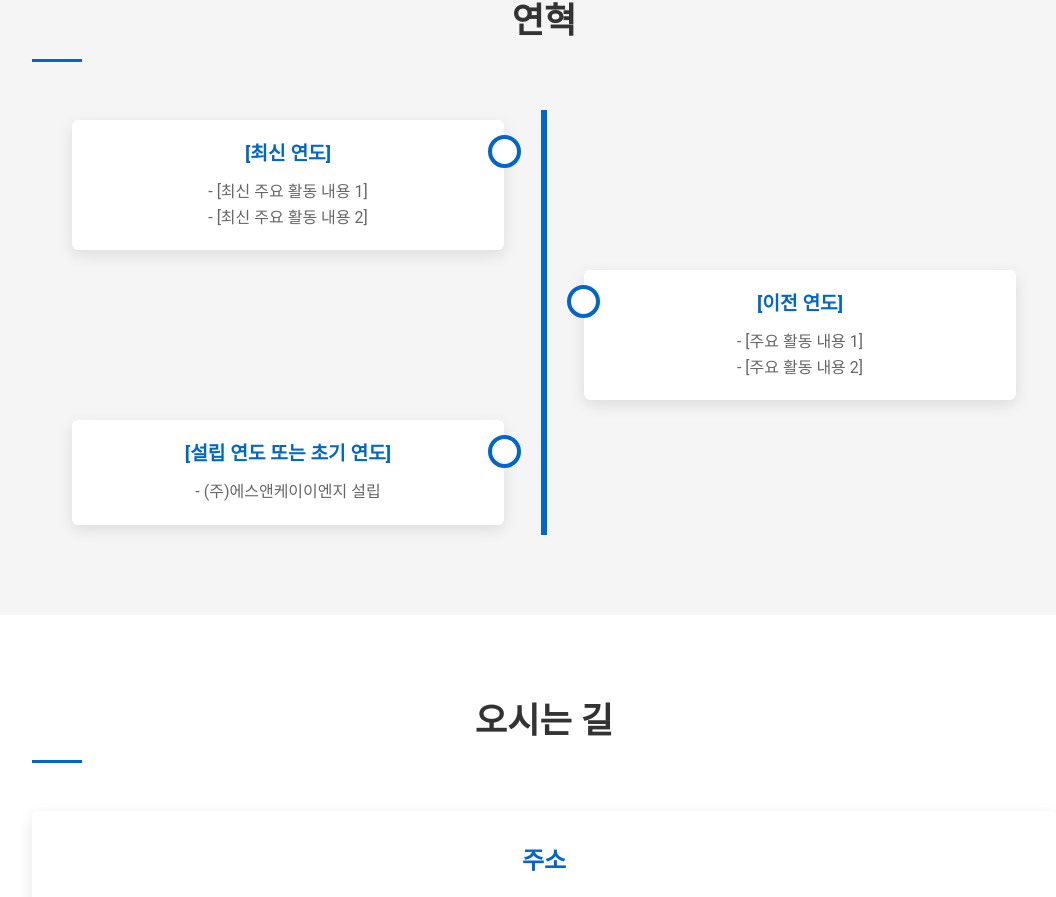
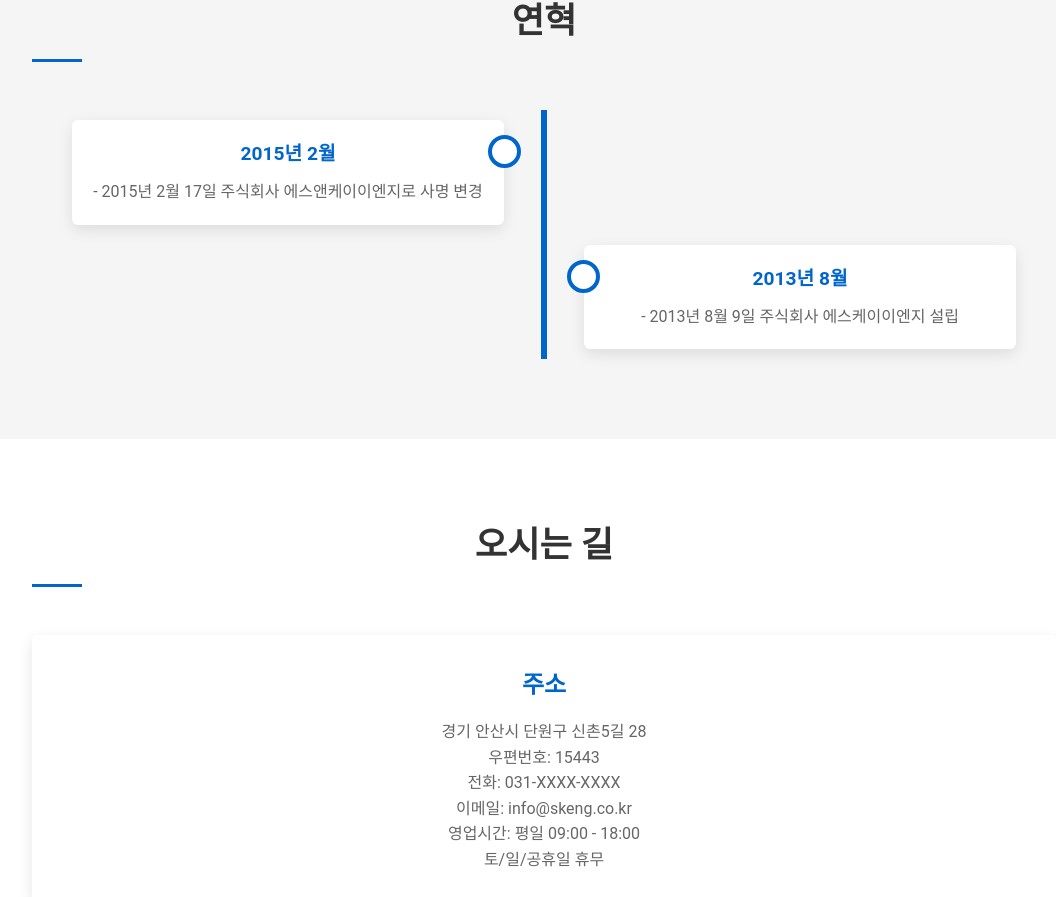
Before and after one commit to juny-park-95/skengweb, a React (Create React App) app: page /about in a window 1280 px wide. Shown: the part 1028-1925 px from the top of the page, without its empty margins (96-1152 px from the left). Built offline with nearby package versions, Linux system fonts and the light colour scheme.

Commit message:
revise history

```diff
--- a/src/pages/About.js
+++ b/src/pages/About.js
@@ -279,37 +279,19 @@ function About() {
         <SectionTitle>연혁</SectionTitle>
         <CompanyHistory>
           <Timeline>
-            {/* TODO: 아래 연혁 내용은 예시 구조입니다.
-              (주)에스앤케이이엔지의 실제 설립일, 주요 사업 확장, 파트너십, 인증 획득 등
-              의미있는 실제 연혁으로 반드시 교체해주세요.
-              최신 순서 또는 오래된 순서 중 택일하여 일관성 있게 나열합니다.
-            */}
             <TimelineItem>
               <TimelineContent>
-                <h3>[최신 연도]</h3>
-                <p>- [최신 주요 활동 내용 1]</p>
-                <p>- [최신 주요 활동 내용 2]</p>
+                <h3>2015년 2월</h3>
+                <p>- 2015년 2월 17일 주식회사 에스앤케이이엔지로 사명 변경</p>
               </TimelineContent>
             </TimelineItem>
 
             <TimelineItem>
               <TimelineContent>
-                <h3>[이전 연도]</h3>
-                <p>- [주요 활동 내용 1]</p>
-                <p>- [주요 활동 내용 2]</p>
+                <h3>2013년 8월</h3>
+                <p>- 2013년 8월 9일 주식회사 에스케이이엔지 설립</p>
               </TimelineContent>
             </TimelineItem>
-
-            <TimelineItem>
-              <TimelineContent>
-                <h3>[설립 연도 또는 초기 연도]</h3>
-                <p>- (주)에스앤케이이엔지 설립</p>
-                {/* <p>- [초기 주요 활동 내용]</p> */}
-              </TimelineContent>
-            </TimelineItem>
-
-            {/* 필요에 따라 <TimelineItem> 블록을 추가하거나 삭제하세요 */}
-
           </Timeline>
         </CompanyHistory>
       </ContentSection>
```
